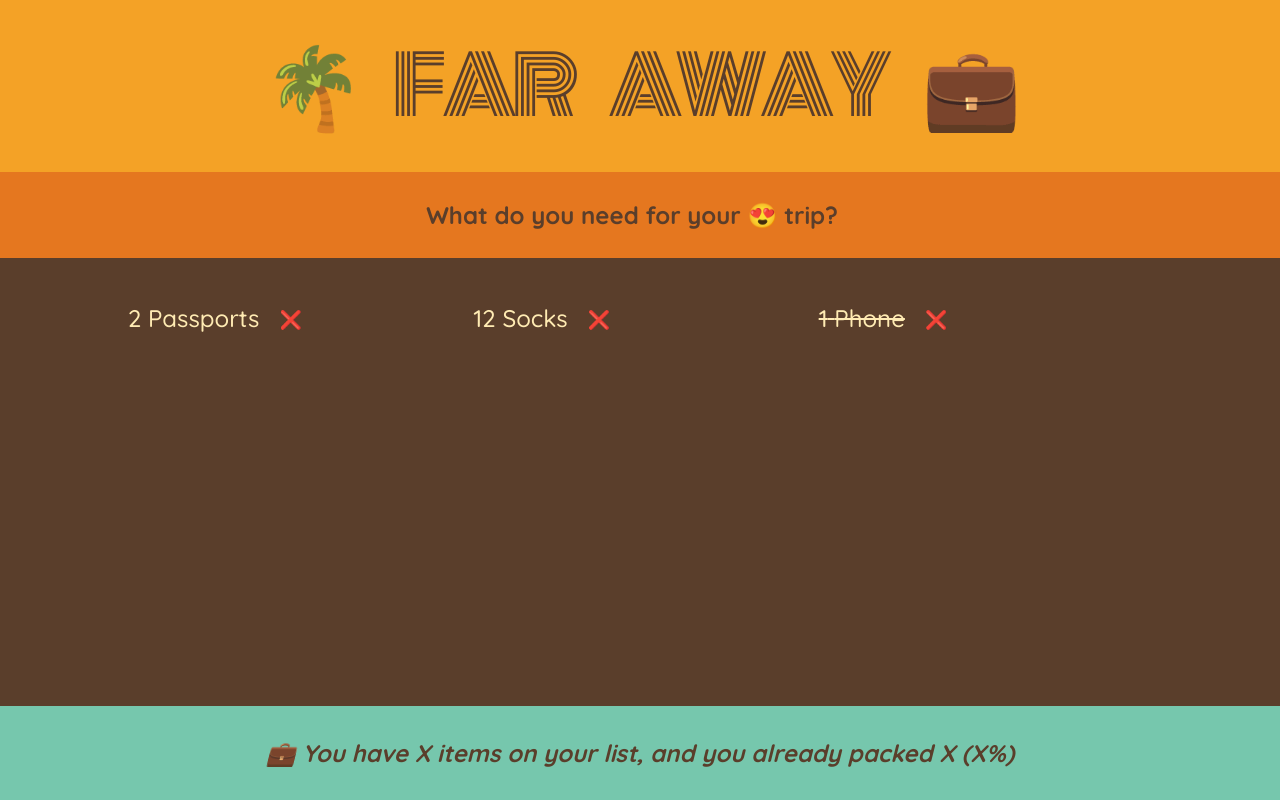
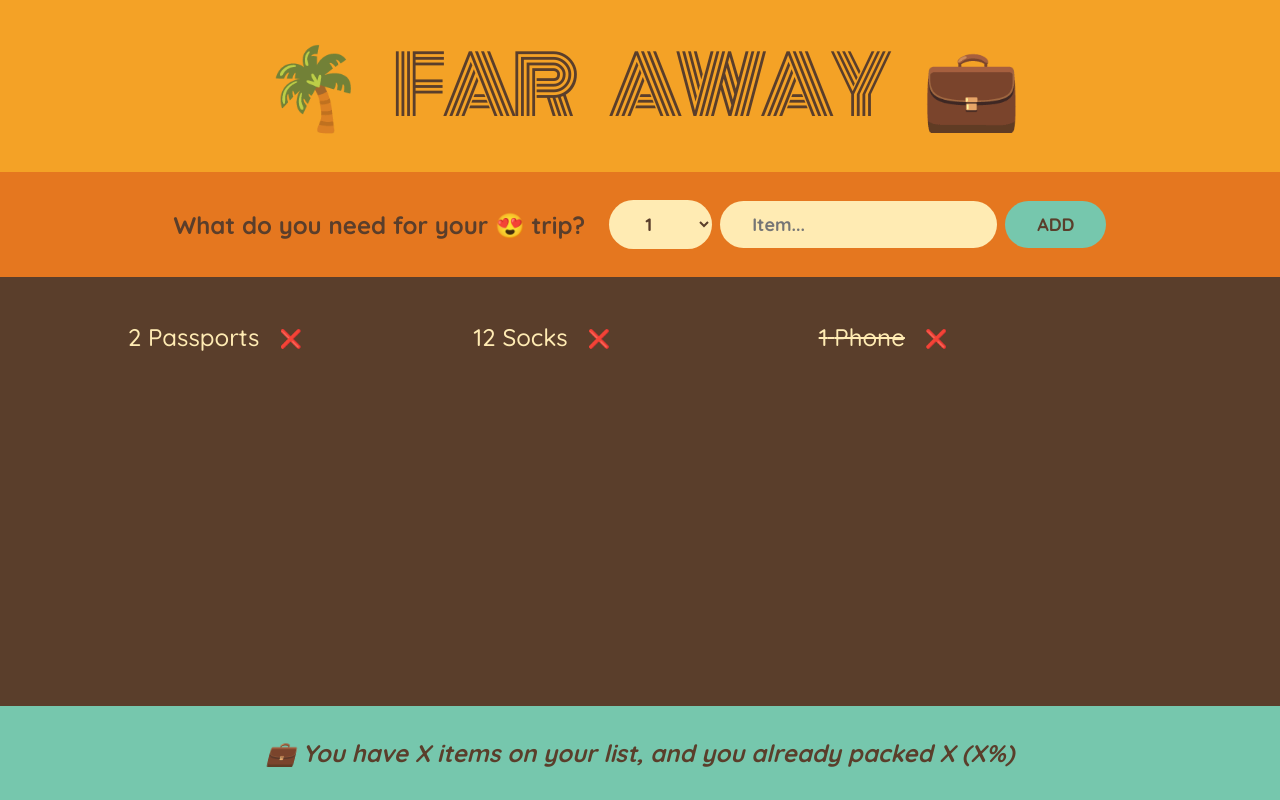
Before and after one commit to akutnino/react.js-main-secondary, a React (Create React App) app in the folder 05-travel-list/starter/travel-list/: page / in a window 1280 px wide. Built offline with nearby package versions, Linux system fonts and the light colour scheme.

Commit message:
reviewed Building a Form and Handling Submissions

```diff
--- a/05-travel-list/starter/travel-list/src/App.js
+++ b/05-travel-list/starter/travel-list/src/App.js
@@ -35,10 +35,32 @@ function Logo(props) {
 }
 
 function Form(props) {
+	const handleSubmit = (event) => {
+		event.preventDefault();
+	};
+
 	return (
-		<div className='add-form'>
+		<form
+			className='add-form'
+			onSubmit={handleSubmit}
+		>
 			<h3>What do you need for your 😍 trip?</h3>
-		</div>
+			<select>
+				{Array.from(Array(10), (val, index) => index + 1).map((value) => (
+					<option
+						value={value}
+						key={value}
+					>
+						{value}
+					</option>
+				))}
+			</select>
+			<input
+				type='text'
+				placeholder='Item...'
+			/>
+			<button>Add</button>
+		</form>
 	);
 }
 
```
